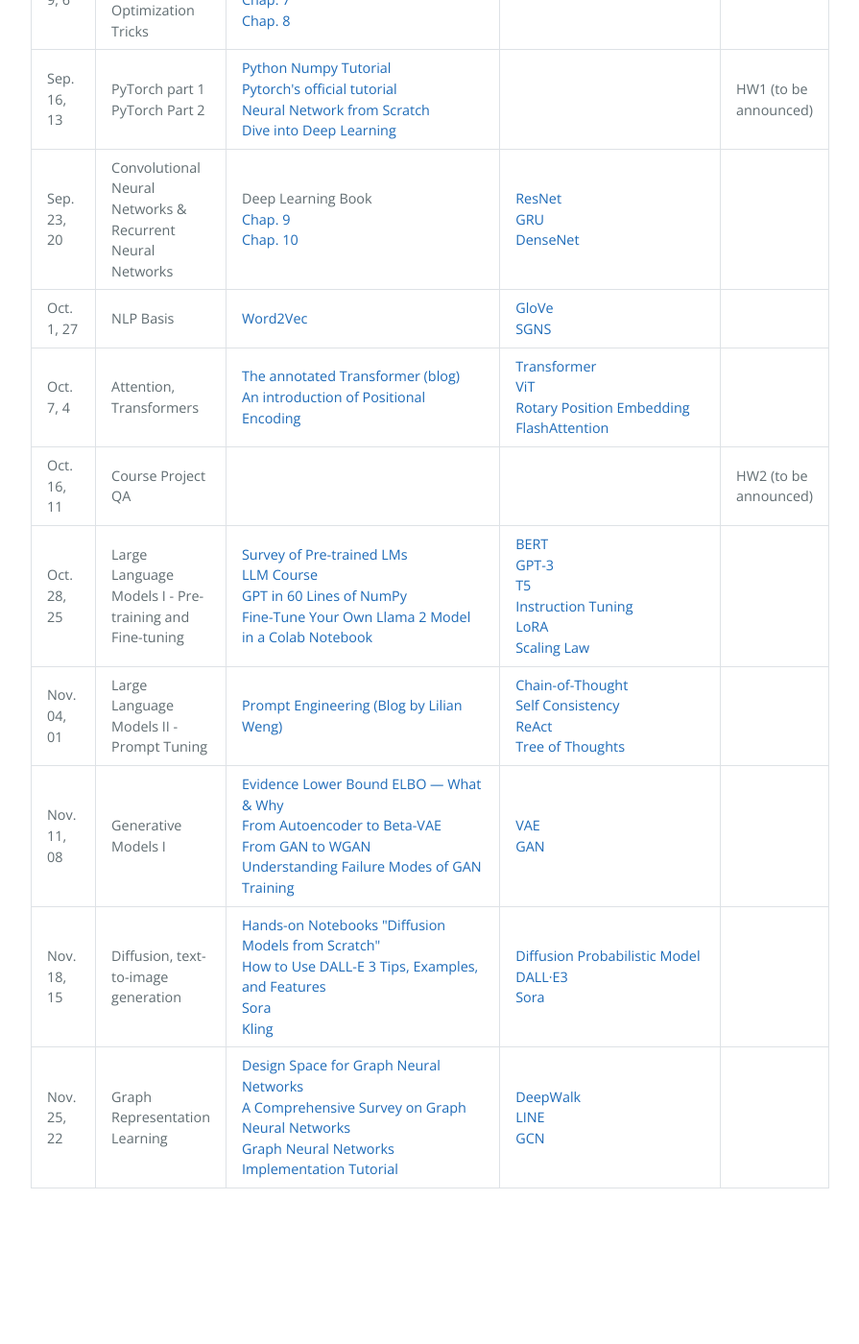
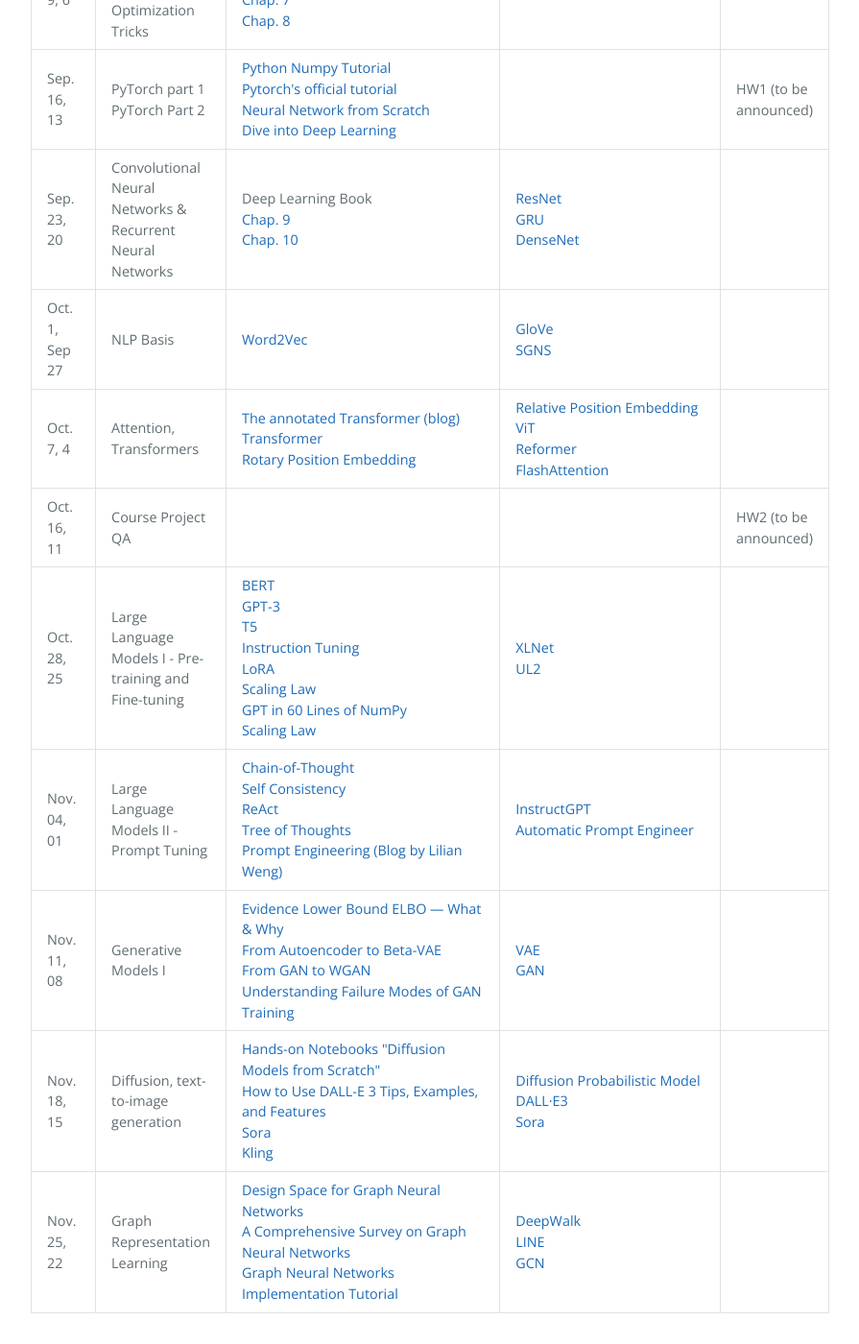
Before and after one commit to DeepGraphLearning/MATH60630A_2024A, a Jekyll site: the page built from schedule.md, in a window 1280 px wide and 1400 px high, scrolled down 736 px. Shown: the whole window at 96% size, without its empty margins (192-1087 px from the left). Built offline with Jekyll 4.4.1, drawn with Linux system fonts in a browser that asks for light colours; before the commit the page ends 2006 px from its top, so only the background shows below that.

```diff
--- a/schedule.md
+++ b/schedule.md
@@ -73,7 +73,7 @@ schedule:
         url: https://arxiv.org/abs/1412.3555
       - name: DenseNet
         url: https://arxiv.org/abs/1608.06993
-  - date: Oct.<br>1, 27
+  - date: Oct.<br>1, Sep 27
     topics:
       - name: NLP Basis
     #        url: https://www.dropbox.com/s/bjxvre1d3w30iqj/Week5-DL4NLP-part1.pdf?dl=0
@@ -92,15 +92,20 @@ schedule:
     readings:
       - name: The annotated Transformer (blog)
         url: https://nlp.seas.harvard.edu/annotated-transformer/
-      - name: An introduction of Positional Encoding
-        url: https://machinelearningmastery.com/a-gentle-introduction-to-positional-encoding-in-transformer-models-part-1/
-    references:
+#      - name: An introduction of Positional Encoding
+#        url: https://machinelearningmastery.com/a-gentle-introduction-to-positional-encoding-in-transformer-models-part-1/
       - name: Transformer
         url: https://papers.nips.cc/paper/7181-attention-is-all-you-need.pdf
+      - name: Rotary Position Embedding
+        url: https://arxiv.org/abs/2104.09864
+
+    references:
+      - name: Relative Position Embedding
+        url: https://arxiv.org/abs/1803.02155
       - name: ViT
         url: https://arxiv.org/abs/2010.11929
-      - name: Rotary Position Embedding
-        url: https://arxiv.org/abs/2104.09864
+      - name: Reformer
+        url: https://arxiv.org/abs/2001.04451
       - name: FlashAttention
         url: https://arxiv.org/abs/2205.14135
   - date: Oct.<br>16, 11
@@ -131,15 +136,13 @@ schedule:
       - name: Large Language Models I - Pre-training and Fine-tuning
     #        url: https://www.dropbox.com/s/366364m5gmu6gkd/Week7-DL4NLP-part2.pdf?dl=0
     readings:
-      - name: Survey of Pre-trained LMs
-        url: https://arxiv.org/pdf/2302.09419
-      - name: LLM Course
-        url: https://github.com/mlabonne/llm-course
-      - name: GPT in 60 Lines of NumPy
-        url: https://jaykmody.com/blog/gpt-from-scratch/
-      - name: Fine-Tune Your Own Llama 2 Model in a Colab Notebook
-        url: https://mlabonne.github.io/blog/posts/Fine_Tune_Your_Own_Llama_2_Model_in_a_Colab_Notebook.html
-    references:
+#      - name: Survey of Pre-trained LMs
+#        url: https://arxiv.org/pdf/2302.09419
+#      - name: LLM Course
+#        url: https://github.com/mlabonne/llm-course
+#      - name: Fine-Tune Your Own Llama 2 Model in a Colab Notebook
+#          url: https://mlabonne.github.io/blog/posts/Fine_Tune_Your_Own_Llama_2_Model_in_a_Colab_Notebook.html
+
       - name: BERT
         url: https://arxiv.org/pdf/1810.04805
       - name: GPT-3
@@ -152,15 +155,21 @@ schedule:
         url: https://arxiv.org/abs/2104.09864
       - name: Scaling Law
         url: https://arxiv.org/abs/2001.08361
+      - name: GPT in 60 Lines of NumPy
+        url: https://jaykmody.com/blog/gpt-from-scratch/
+      - name: Scaling Law
+        url: https://arxiv.org/abs/2001.08361
+    references:
+      - name: XLNet
+        url: https://arxiv.org/abs/1906.08237
+      - name: UL2
+        url: https://arxiv.org/pdf/2205.05131
 
   - date: Nov.<br>04, 01
     topics:
       - name: Large Language Models II - Prompt Tuning
     #        url: https://www.dropbox.com/s/gcd1bu7bxd5gigm/Week8-DL4NLP-part3.pptx?dl=0
     readings:
-      - name: Prompt Engineering (Blog by Lilian Weng)
-        url: https://lilianweng.github.io/posts/2023-03-15-prompt-engineering/
-    references:
       - name: Chain-of-Thought
         url: https://arxiv.org/pdf/2201.11903
       - name: Self Consistency
@@ -169,6 +178,13 @@ schedule:
         url: https://arxiv.org/pdf/2210.03629
       - name: Tree of Thoughts
         url: https://arxiv.org/abs/2305.10601
+      - name: Prompt Engineering (Blog by Lilian Weng)
+        url: https://lilianweng.github.io/posts/2023-03-15-prompt-engineering/
+    references:
+      - name: InstructGPT
+        url: https://arxiv.org/abs/2203.02155
+      - name: Automatic Prompt Engineer
+        url: https://arxiv.org/abs/2211.01910
   - date: Nov.<br>11, 08
     topics:
       - name: Generative Models I
```
